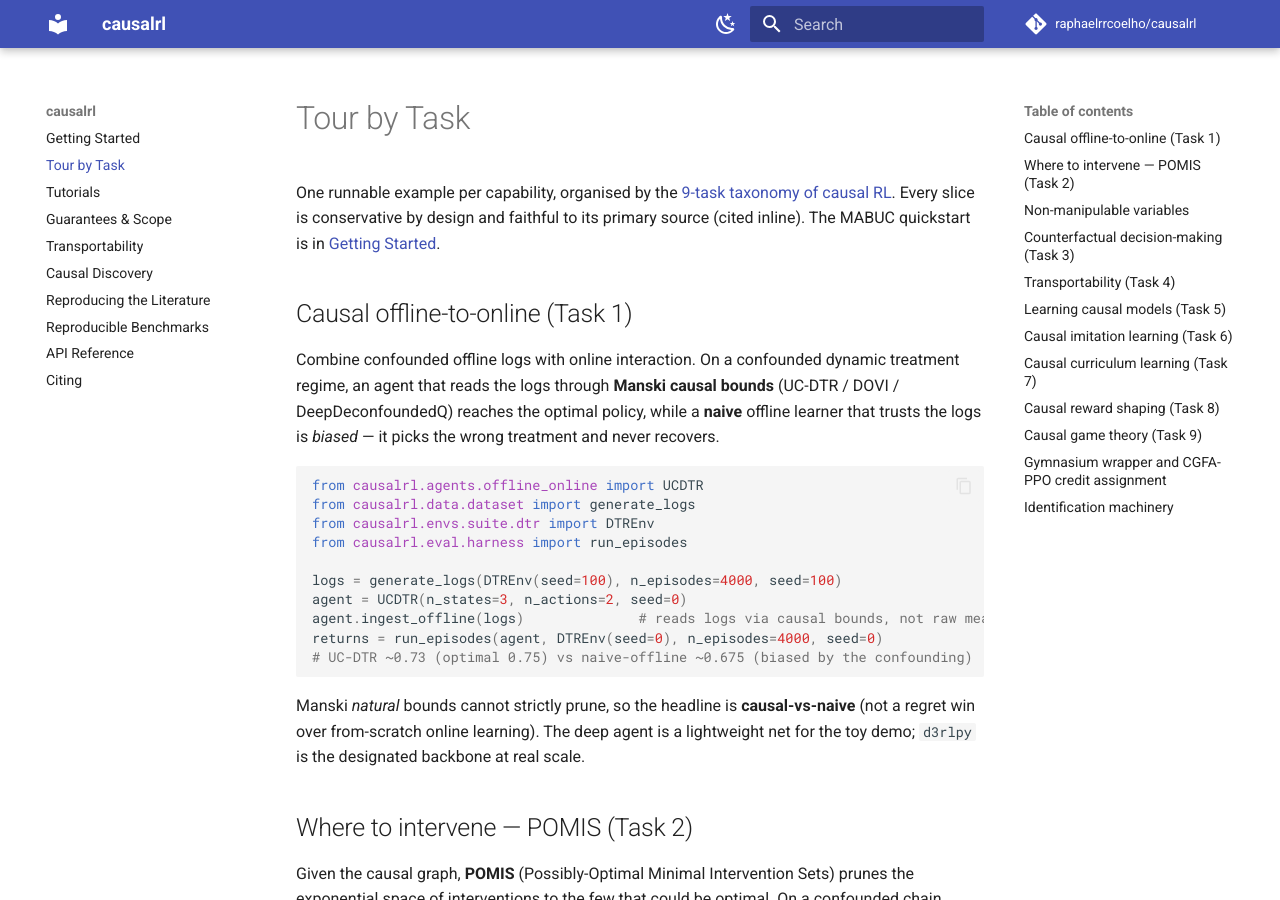
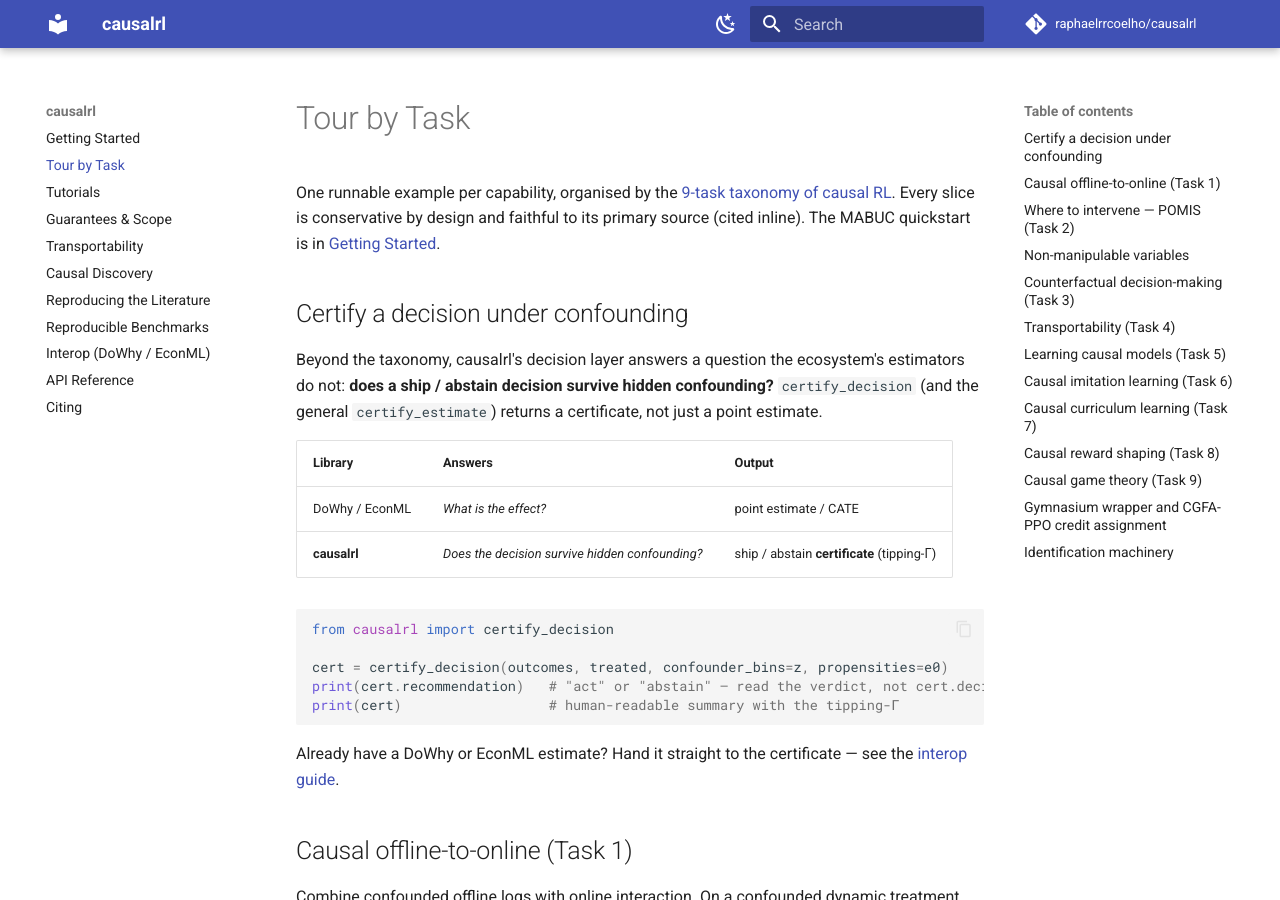
Before and after one commit to raphaelrrcoelho/causalrl, an MkDocs documentation site: the page built from docs/tour.md, in a window 1280 px wide and 900 px high. Built offline with MkDocs 1.6.1 and Material for MkDocs 9.7.7, drawn with Linux system fonts in a browser that asks for light colours; comment, search, counter and statistics services are not loaded.

Commit message:
docs: interop guide (DoWhy/EconML) + certificate-headline Tour + public-API contract

````diff
--- a/docs/tour.md
+++ b/docs/tour.md
@@ -4,6 +4,28 @@ One runnable example per capability, organised by the
 [9-task taxonomy of causal RL](https://crl.causalai.net/). Every slice is conservative by
 design and faithful to its primary source (cited inline). The MABUC quickstart is in
 [Getting Started](index.md).
+
+## Certify a decision under confounding
+
+Beyond the taxonomy, causalrl's decision layer answers a question the ecosystem's estimators do
+not: **does a ship / abstain decision survive hidden confounding?** `certify_decision` (and the
+general `certify_estimate`) returns a certificate, not just a point estimate.
+
+| Library | Answers | Output |
+|---|---|---|
+| DoWhy / EconML | *What is the effect?* | point estimate / CATE |
+| **causalrl** | *Does the decision survive hidden confounding?* | ship / abstain **certificate** (tipping-Γ) |
+
+```python
+from causalrl import certify_decision
+
+cert = certify_decision(outcomes, treated, confounder_bins=z, propensities=e0)
+print(cert.recommendation)   # "act" or "abstain" — read the verdict, not cert.decision
+print(cert)                  # human-readable summary with the tipping-Γ
+```
+
+Already have a DoWhy or EconML estimate? Hand it straight to the certificate — see the
+[interop guide](interop.md).
 
 ## Causal offline-to-online (Task 1)
 
--- a/mkdocs.yml
+++ b/mkdocs.yml
@@ -44,6 +44,7 @@ nav:
   - Causal Discovery: discovery.md
   - Reproducing the Literature: classics.md
   - Reproducible Benchmarks: benchmarks.md
+  - Interop (DoWhy / EconML): interop.md
   - API Reference: api.md
   - Citing: citing.md
 
````
Also changed, not shown: docs/interop.md (added, +58 -0 lines), 1 other file.
